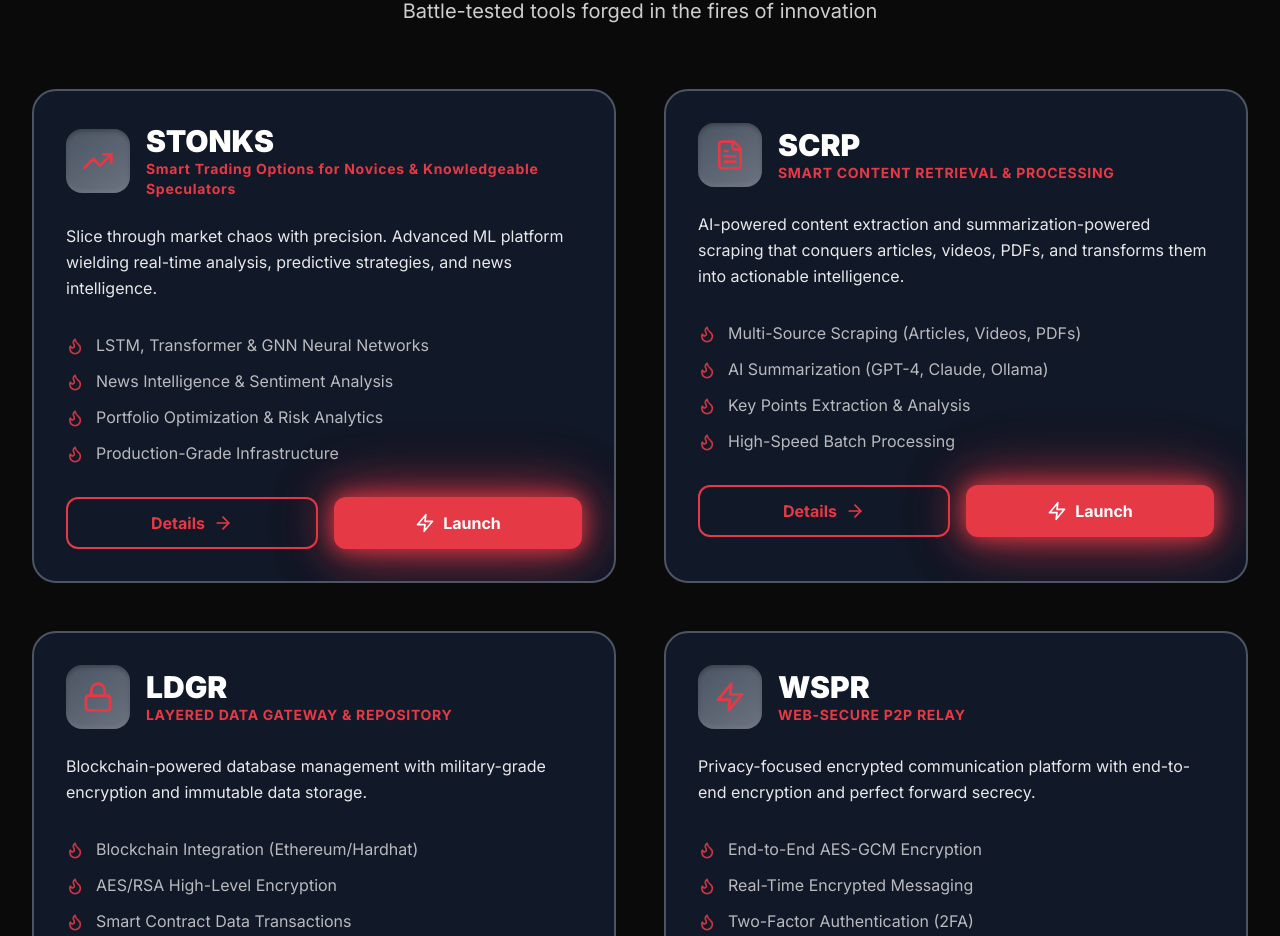
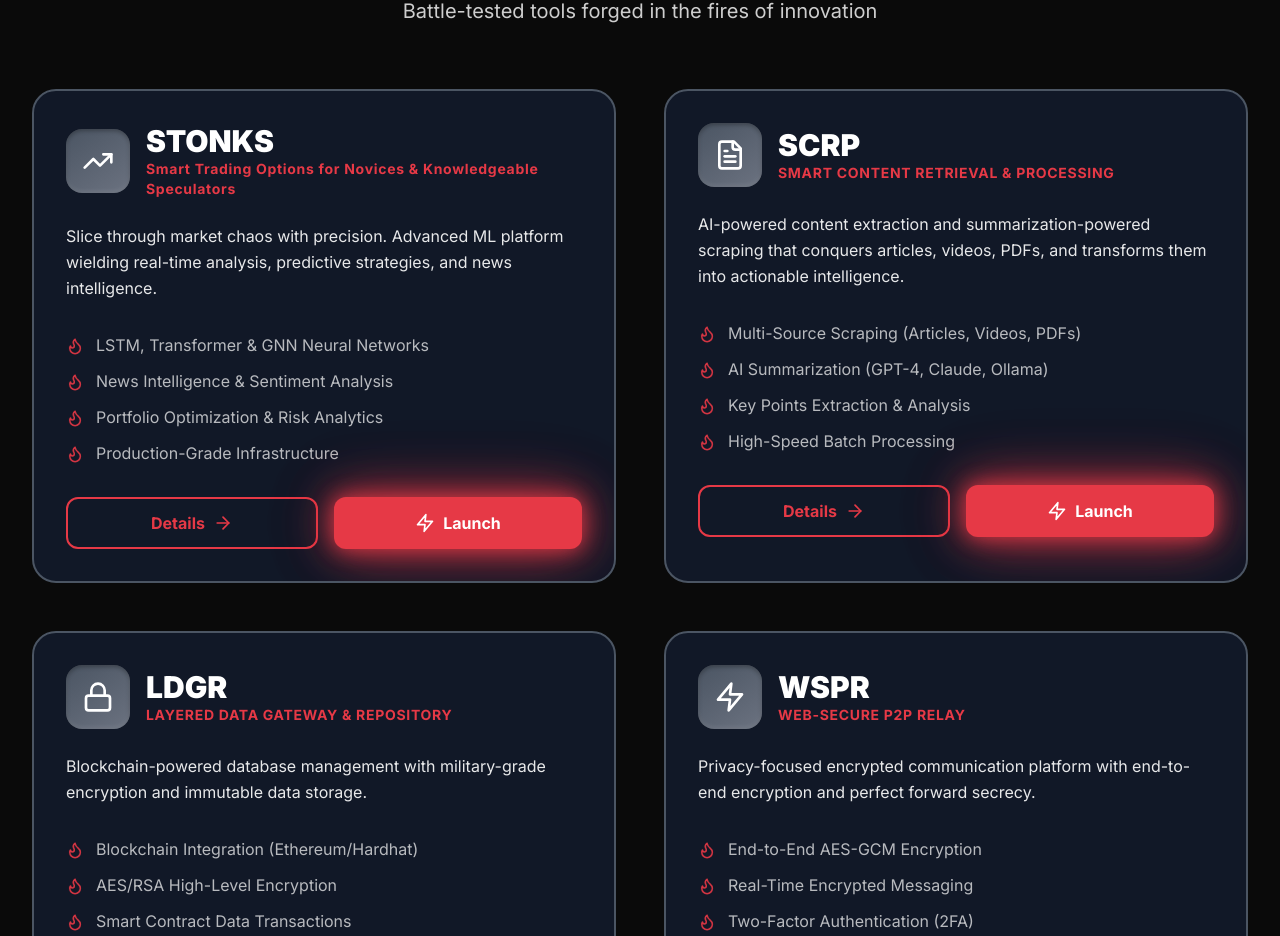
Before and after one commit to 54MUR-AI/RMG, a React (Vite) app: page /#/ in a window 1280 px wide. Shown: the part 1113-2049 px from the top of the page. Built offline with nearby package versions, Linux system fonts and the light colour scheme.

Commit message:
Update arsenal card icons to white with red hover effect

```diff
--- a/src/pages/Home.tsx
+++ b/src/pages/Home.tsx
@@ -94,7 +94,7 @@ export default function Home() {
               <div className="relative z-10">
                 <div className="flex items-center mb-6">
                   <div className="w-16 h-16 flex-shrink-0 steel-texture rounded-2xl flex items-center justify-center mr-4 group-hover:animate-glow-pulse">
-                    <TrendingUp className="text-samurai-red" size={32} />
+                    <TrendingUp className="text-white group-hover:text-samurai-red transition-colors" size={32} />
                   </div>
                   <div className="flex-1 min-w-0">
                     <h3 className="text-3xl font-black text-white group-hover:text-samurai-red transition-colors">
@@ -157,7 +157,7 @@ export default function Home() {
               <div className="relative z-10">
                 <div className="flex items-center mb-6">
                   <div className="w-16 h-16 flex-shrink-0 steel-texture rounded-2xl flex items-center justify-center mr-4 group-hover:animate-glow-pulse">
-                    <FileText className="text-samurai-red" size={32} />
+                    <FileText className="text-white group-hover:text-samurai-red transition-colors" size={32} />
                   </div>
                   <div className="flex-1 min-w-0">
                     <h3 className="text-3xl font-black text-white group-hover:text-samurai-red transition-colors">
@@ -220,7 +220,7 @@ export default function Home() {
               <div className="relative z-10">
                 <div className="flex items-center mb-6">
                   <div className="w-16 h-16 flex-shrink-0 steel-texture rounded-2xl flex items-center justify-center mr-4 group-hover:animate-glow-pulse">
-                    <Lock className="text-samurai-red" size={32} />
+                    <Lock className="text-white group-hover:text-samurai-red transition-colors" size={32} />
                   </div>
                   <div className="flex-1 min-w-0">
                     <h3 className="text-3xl font-black text-white group-hover:text-samurai-red transition-colors">
@@ -278,7 +278,7 @@ export default function Home() {
               <div className="relative z-10">
                 <div className="flex items-center mb-6">
                   <div className="w-16 h-16 flex-shrink-0 steel-texture rounded-2xl flex items-center justify-center mr-4 group-hover:animate-glow-pulse">
-                    <Zap className="text-samurai-red" size={32} />
+                    <Zap className="text-white group-hover:text-samurai-red transition-colors" size={32} />
                   </div>
                   <div className="flex-1 min-w-0">
                     <h3 className="text-3xl font-black text-white group-hover:text-samurai-red transition-colors">
```
